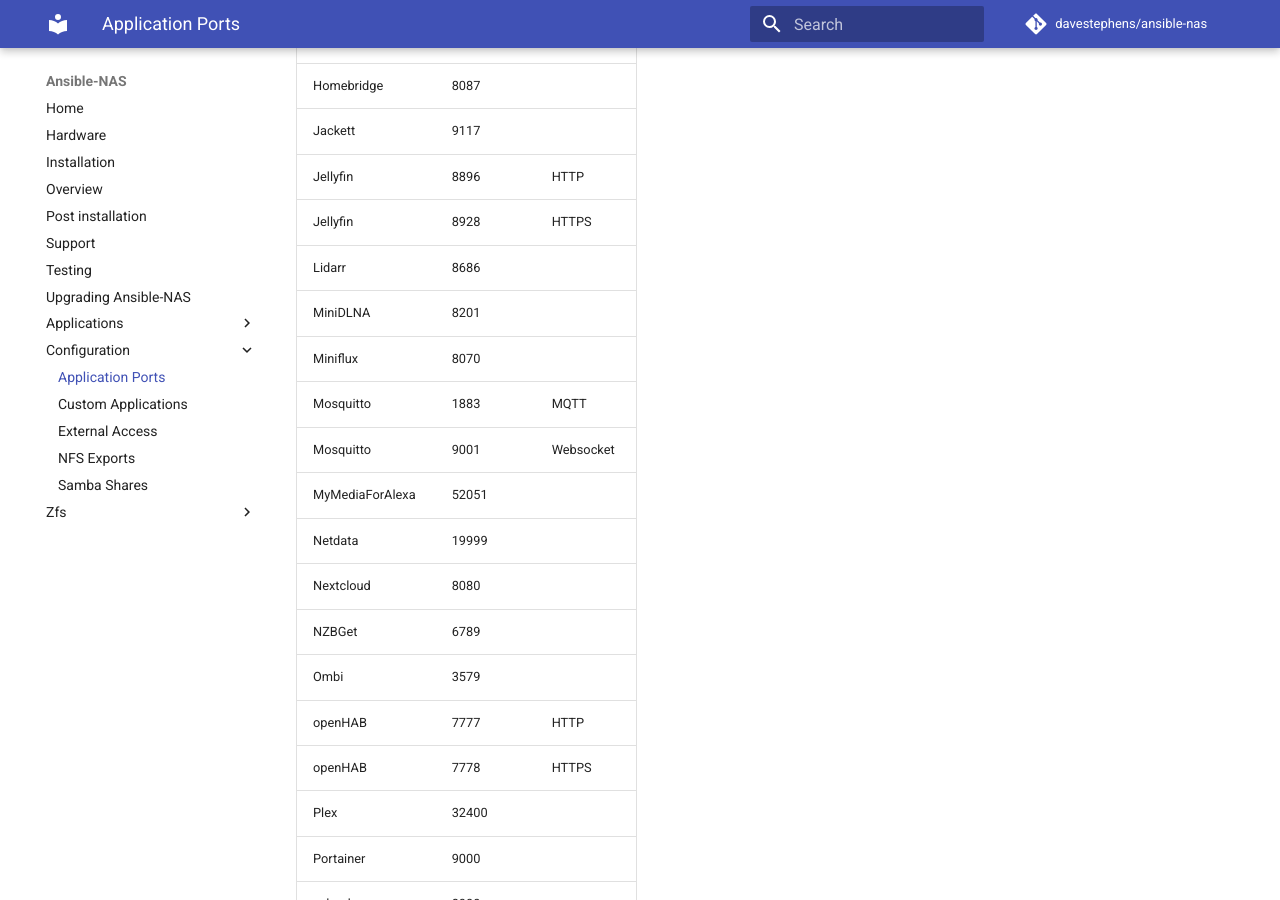
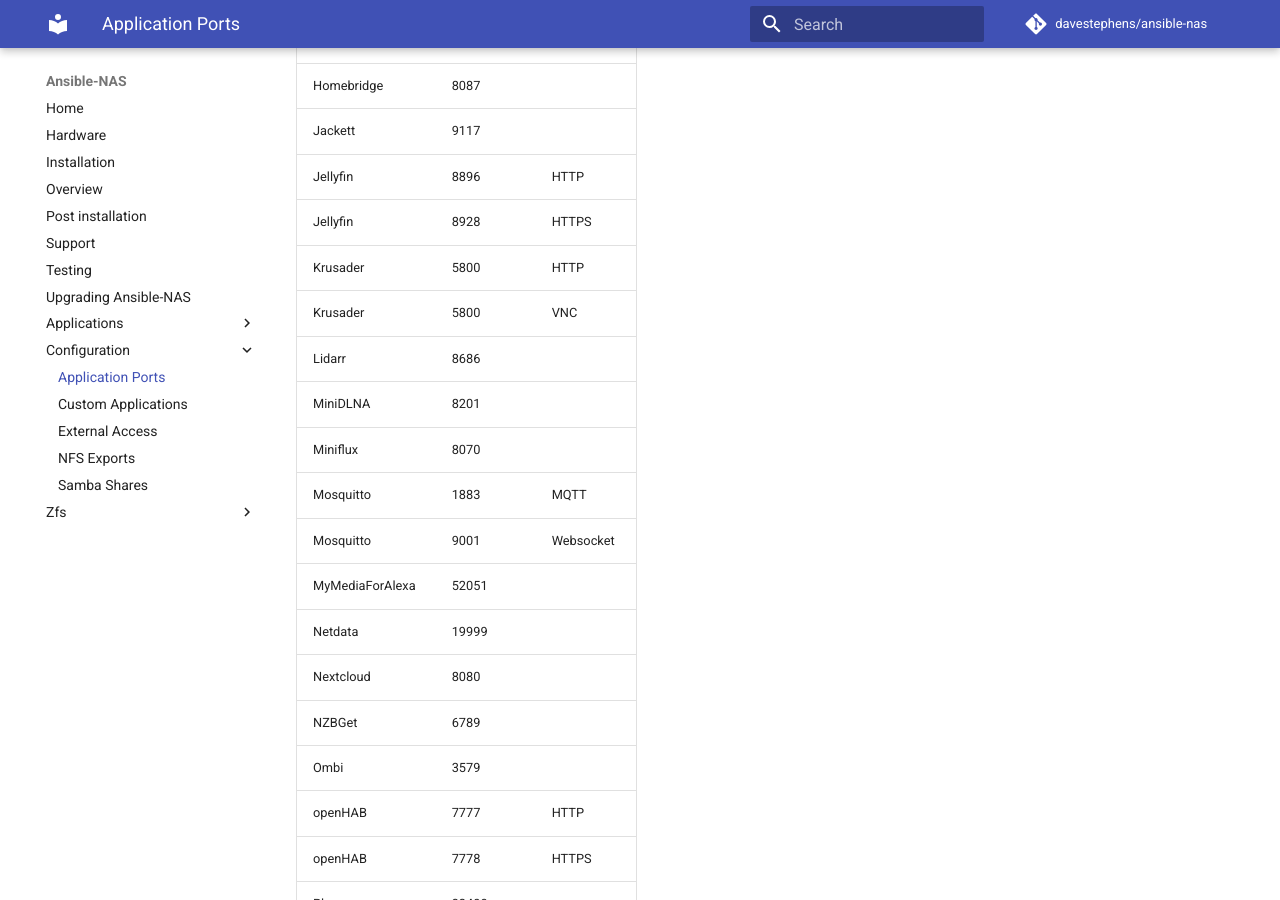
Before and after one commit to davestephens/ansible-nas, an MkDocs documentation site: the page built from docs/configuration/application_ports.md, in a window 1280 px wide and 900 px high, scrolled down 1204 px. Built offline with MkDocs 1.6.1 and Material for MkDocs 9.7.7, drawn with Linux system fonts in a browser that asks for light colours; comment, search, counter and statistics services are not loaded.

Commit message:
Krusader add

```diff
--- a/docs/configuration/application_ports.md
+++ b/docs/configuration/application_ports.md
@@ -30,6 +30,8 @@ By default, applications can be found on the ports listed below.
 | Jackett         | 9117   |              |
 | Jellyfin        | 8896   | HTTP         |
 | Jellyfin        | 8928   | HTTPS        |
+| Krusader        | 5800   | HTTP         |
+| Krusader        | 5800   | VNC          |
 | Lidarr          | 8686   |              |
 | MiniDLNA        | 8201   |              |
 | Miniflux        | 8070   |              |
```
